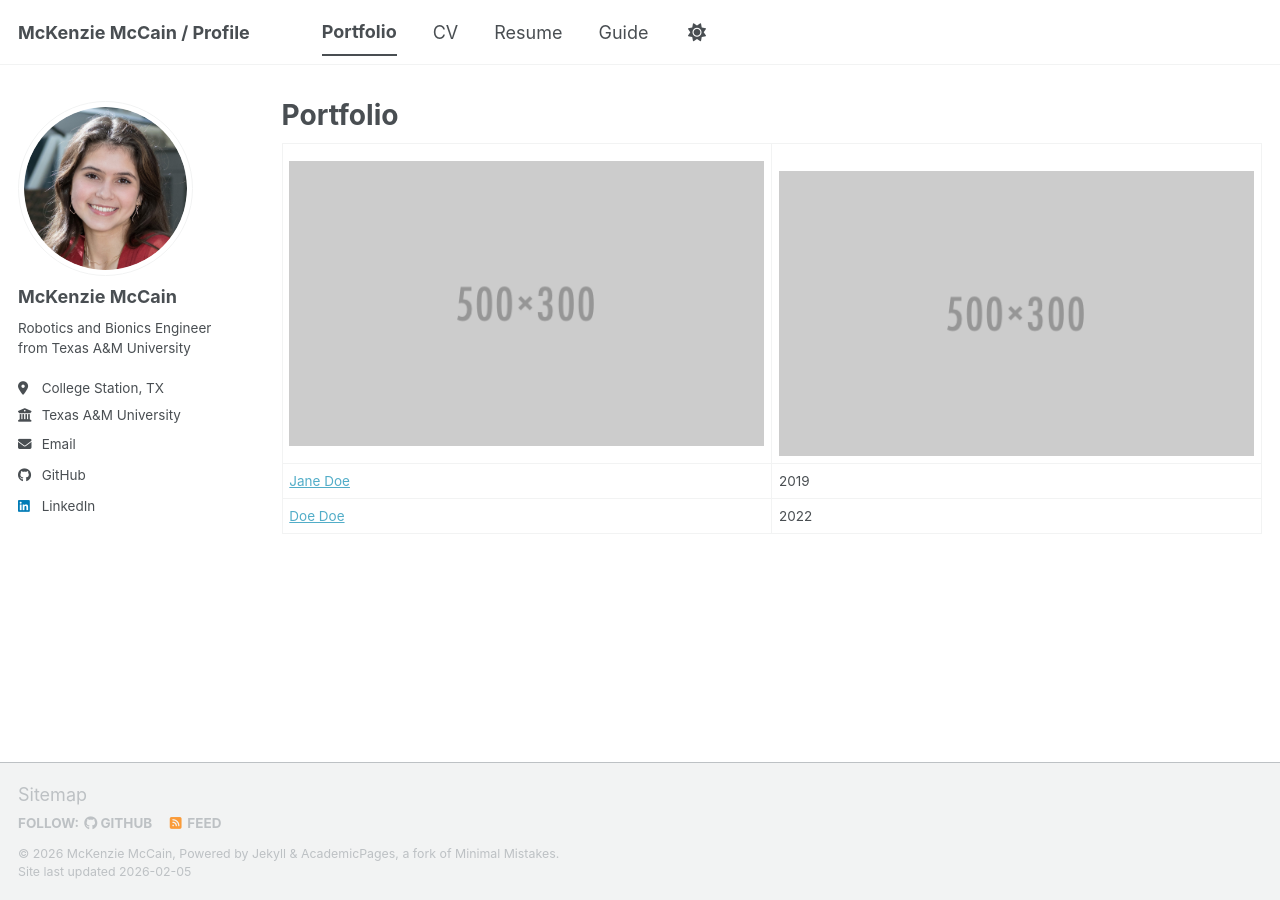
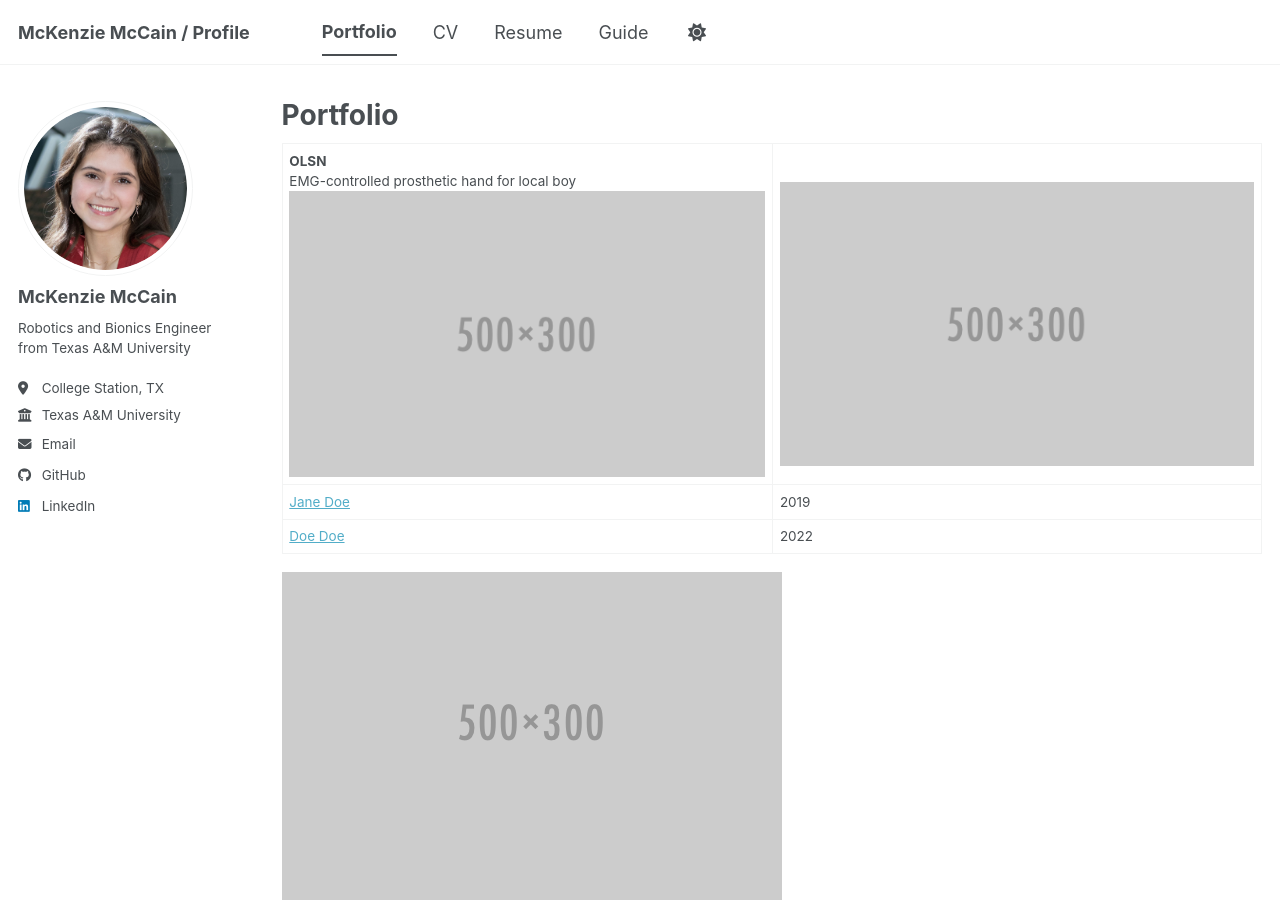
Before and after one commit to mckenzie-mccain/mckenzie-mccain.github.io, a Jekyll site: the page built from _pages/portfolio.md, in a window 1280 px wide and 900 px high. Built offline with Jekyll 4.4.1, drawn with Linux system fonts in a browser that asks for light colours; a script bundle is joined from its source files by our own code; library files that are not in the unit come from our copies.

Commit message:
portfolio table

```diff
--- a/_pages/portfolio.md
+++ b/_pages/portfolio.md
@@ -7,6 +7,13 @@ author_profile: true
 
 
 | ----------------------------------------------------------------------------------------------------------------------------------|
-|[![Portfolio item 1](/images/500x300.png)](/portfolio/portfolio-1/)|[<br/><img src='/images/500x300.png'>](_portfolio\portfolio-2.html)|
+|**OLSN**<br>EMG-controlled prosthetic hand for local boy<br>[![Portfolio item 1](/images/500x300.png)](/portfolio/portfolio-1/)|[<br/><img src='/images/500x300.png'>](_portfolio/portfolio-2.html)|
 | [Jane Doe](#)                                                    | 2019                                                           |
 | [Doe Doe](#)                                                     | 2022                                                           |
+
+
+[![OLSN](/images/500x300.png)](/portfolio/portfolio-1/)
+[![Hatchling H.U.R.C.](/images/500x300.png)](/portfolio/portfolio-1/)
+[![CtrlRobot](/images/500x300.png)](/portfolio/portfolio-1/)
+[![MedXplore](/images/500x300.png)](/portfolio/portfolio-1/)
+[![Hatchling Robot](/images/500x300.png)](/portfolio/portfolio-1/)
```
